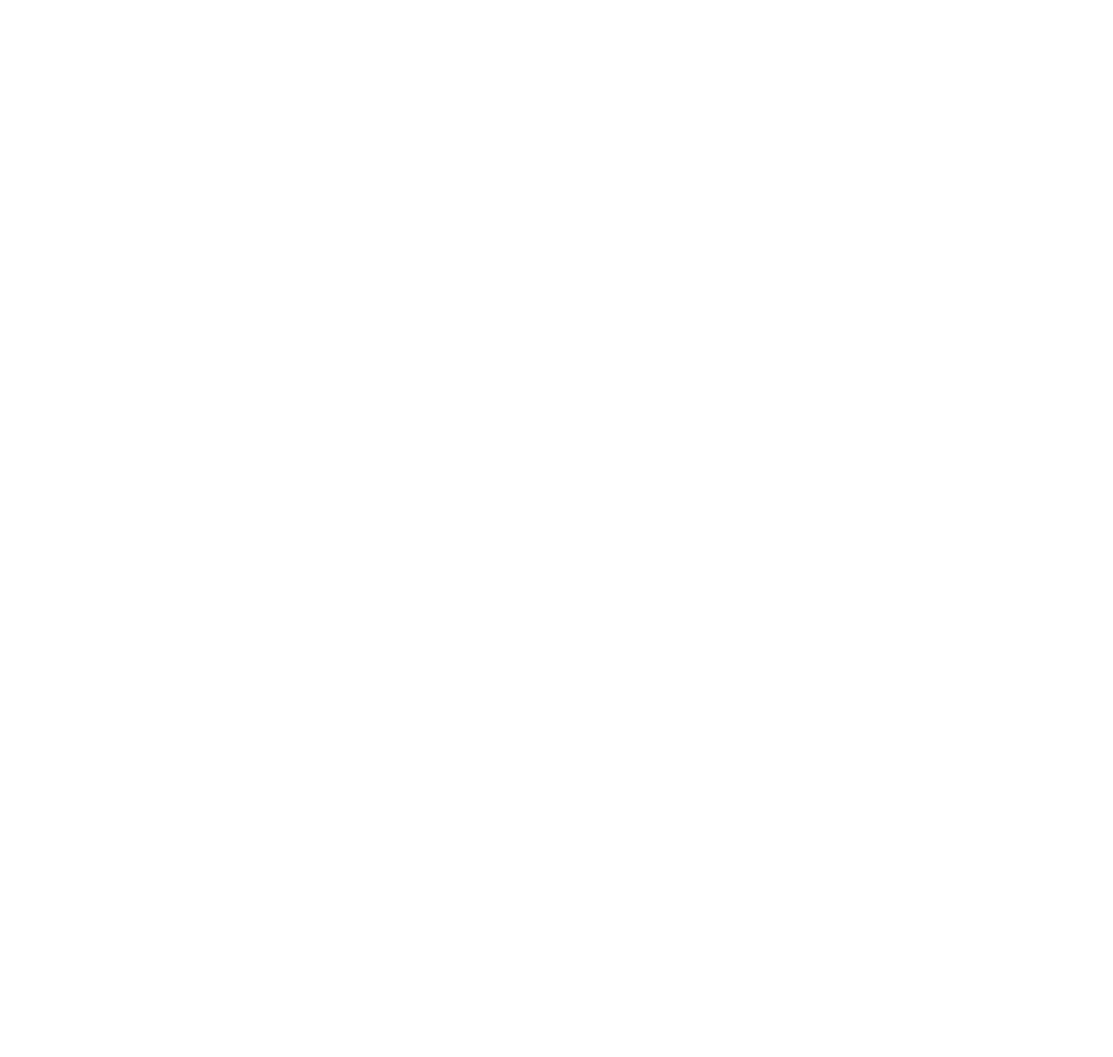
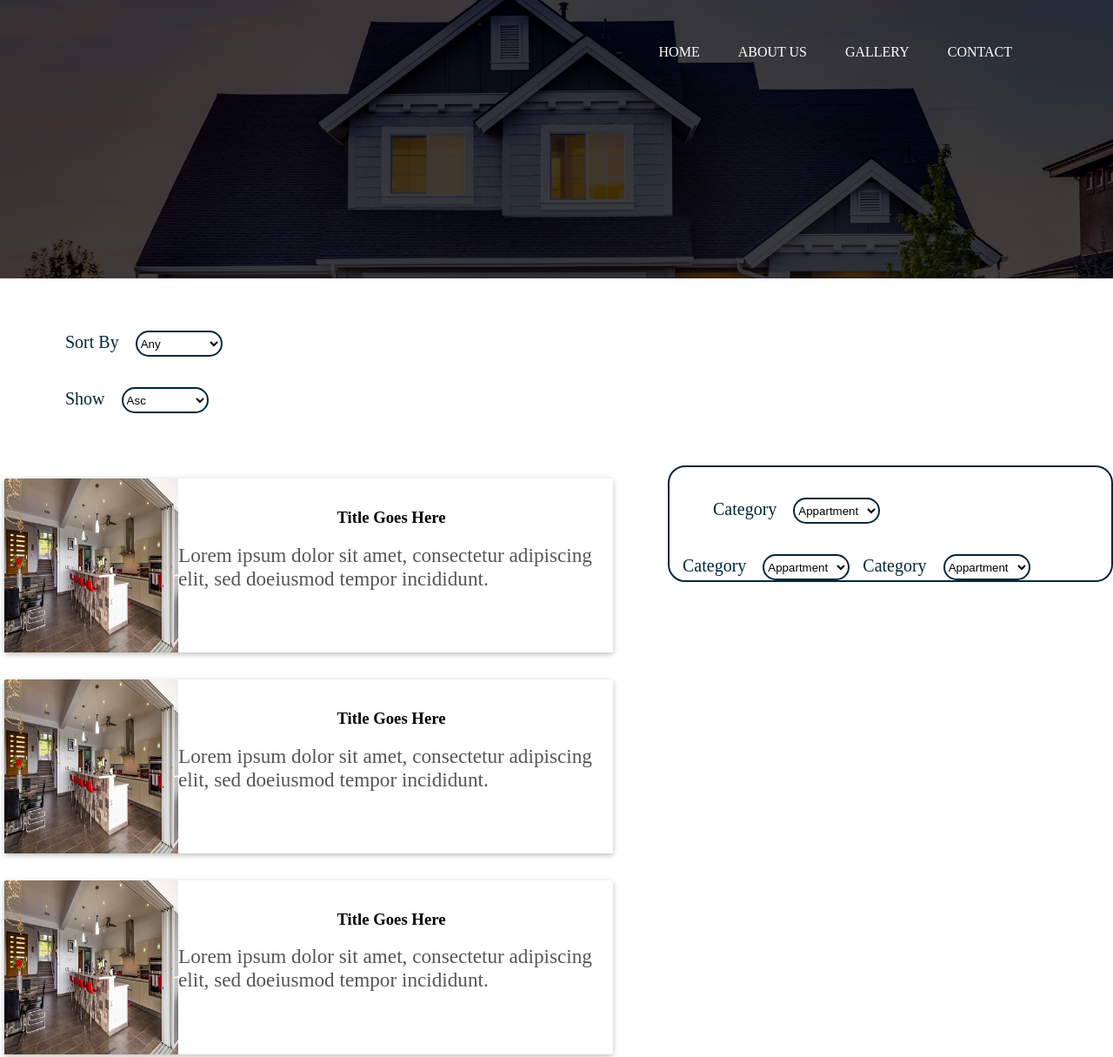
Before and after one commit to Rmili-Eya/Agence-Immobili-re2, a plain HTML site: page galleries.html in a window 1280 px wide. Shown: the top 1215 px of the page at 87% size. Before the commit the page ends 800 px from the top, so only its background shows below. Drawn offline with Linux system fonts and the light colour scheme; a web font is replaced by a local one.

Commit message:
ajout du page gallery

```diff
--- /dev/null
+++ b/gallerie.css
@@ -0,0 +1,126 @@
+@import url("https://fonts.googleapis.com/css2?family=IM+Fell+English&display=swap");
+Body {
+  margin: 0;
+  padding: 0;
+  font-family: "IM Fell English", serif;
+}
+#navbar {
+  display: flex;
+  align-items: center;
+  justify-content: space-between;
+  margin: auto;
+  width: 85%;
+  padding: 35px 0;
+}
+#navbar ul li {
+  display: inline-block;
+  list-style: none;
+  margin: 0 20px;
+  position: relative;
+}
+#navbar ul li a {
+  text-decoration: none;
+  color: white;
+  text-transform: uppercase;
+}
+.background2{
+    background-image:linear-gradient(rgba(0,0,0,0.75),rgba(0,0,0,0.75)), url(./b2.jpeg);
+    background-repeat: no-repeat;
+    background-size: cover;
+    background-position: center;
+    width: 100%;
+    height: 40vh;
+}
+
+
+
+/*----------3.Cards----------*/
+.card {
+	position: relative;
+  	margin:2% 5px 2% 5px;
+  	background-color: #fff;
+  	transition: box-shadow .25s;
+  	border-radius: 2px;
+   	box-shadow: 0 2px 5px 0 rgba(0,0,0,0.16),0 2px 10px 0 rgba(0,0,0,0.12);
+	padding:0;
+	min-width:700px;
+	max-width:700px;
+}
+.card .card-image img {
+  display: block;
+  border-radius: 2px 2px 0 0;
+  position: relative;
+  left: 0;
+  right: 0;
+  top: 0;
+  bottom: 0;
+  width: 100%;
+}
+.card .card-content {
+  padding: 15px 10px 0 0;
+  border-radius: 0 0 2px 2px;
+}
+
+.card .card-content p {
+  margin:0;
+  font-size:1.45rem;
+  color: #555555;
+}
+.card-content h3{
+text-align: center;
+}
+/*----3.a.Horizontal----*/
+.card.horizontal .card-image img {
+	height:200px;
+	width:200px;
+}
+
+.card.horizontal {
+
+  	display: flex;
+}
+.card.horizontal.small .card-image,
+ .card.horizontal.medium .card-image,
+  .card.horizontal.large .card-image {
+  	height: 100%;
+  	max-height: none;
+  	overflow: visible;
+}
+.card-section{
+    width: 60%;
+    display: flex;
+    flex-wrap: wrap;
+}
+.Form-section{
+    width: 40%;
+}
+
+.filter{
+    padding: 25px;
+}
+.select1{
+    margin: 35px;
+
+}
+label{
+    font-size: 20px;
+    margin:15px ;
+    color: #012738;
+}
+select{
+    width: 100px;
+    border: 2px solid #012738;
+    background-color: transparent;
+    border-radius: 20px;
+    height: 30px;
+}
+.row{
+    display: flex;
+}
+.Form-section form{
+    border: 2px solid #012738;
+    border-radius: 20px;
+}
+.price{
+    display: flex;
+}
--- a/galleries.html
+++ b/galleries.html
@@ -0,0 +1,129 @@
+<!DOCTYPE html>
+<html lang="en">
+<head>
+    <meta charset="UTF-8">
+    <meta http-equiv="X-UA-Compatible" content="IE=edge">
+    <meta name="viewport" content="width=device-width, initial-scale=1.0">
+    <title>Gallery Page</title>
+    <link rel="stylesheet" href="gallerie.css">
+</head>
+<body>
+    <!-----------------------------------NavBar ---------------------------------------------->
+    <div class="background2">
+        <div id="navbar">
+            <span class="logo"></span>
+            <ul>
+                <li><a href="index.html">Home</i></a></li>
+                <li> <a href="#"> About Us  </a></li>
+                <li> <a href="galleries.html"> Gallery </a> </li>
+                <li> <a href="#"> Contact</a></li>
+
+            </ul>
+        </div>
+    </div>
+<!------------------------------------Cards Section----------------------------------------------------->
+<div class="filter">
+<form >
+<div class="select1">
+    <label for="choices">Sort By</label>
+    <select name="choices" id="choices">
+      <option value="">Any</option>
+      <option value="">Price</option>
+      <option value="">Country</option>
+      <option value="">Location</option>
+    </select>
+</div>
+<div class="select1">
+    <label for="choices">Show</label>
+    <select name="choices" id="choices">
+      <option value="">Asc</option>
+      <option value="">Desc</option>
+    </select>
+</div>
+</form>
+</div>
+<div class="row">
+<div class="card-section">
+   <div class="card horizontal">
+    <div class="card-image">
+      <img src="c4.jpeg">
+    </div>
+    <div class="card-stacked">
+      <div class="card-content">
+        <h3>Title Goes Here</h3>
+        <p>Lorem ipsum dolor sit amet, consectetur adipiscing elit,  sed doeiusmod tempor incididunt.</p>
+       </div>
+     </div>
+     </div>
+     <!------->
+     <div class="card horizontal">
+        <div class="card-image">
+          <img src="c4.jpeg">
+        </div>
+        <div class="card-stacked">
+          <div class="card-content">
+            <h3>Title Goes Here</h3>
+            <p>Lorem ipsum dolor sit amet, consectetur adipiscing elit,  sed doeiusmod tempor incididunt.</p>
+           </div>
+         </div>
+         </div>
+          <!------->
+     <div class="card horizontal">
+        <div class="card-image">
+          <img src="c4.jpeg">
+        </div>
+        <div class="card-stacked">
+          <div class="card-content">
+            <h3>Title Goes Here</h3>
+            <p>Lorem ipsum dolor sit amet, consectetur adipiscing elit,  sed doeiusmod tempor incididunt.</p>
+           </div>
+         </div>
+     </div>
+          <!------->
+     <div class="card horizontal">
+        <div class="card-image">
+          <img src="c4.jpeg">
+        </div>
+        <div class="card-stacked">
+          <div class="card-content">
+            <h3>Title Goes Here</h3>
+            <p>Lorem ipsum dolor sit amet, consectetur adipiscing elit,  sed doeiusmod tempor incididunt.</p>
+           </div>
+         </div>
+</div>
+</div>
+
+<!------------------------------------Form Section----------------------------------------------------->
+<div class="Form-section">
+<form>
+    <div class="select1">
+        <label for="choices">Category</label>
+        <select name="choices" id="choices">
+          <option value="">Appartment</option>
+          <option value="">Villa</option>
+          <option value="">Small Studio</option>
+        </select>
+    </div>
+    <div class="price">
+        <div class="min">
+            <label for="choices">Category</label>
+            <select name="choices" id="choices">
+              <option value="">Appartment</option>
+              <option value="">Villa</option>
+              <option value="">Small Studio</option>
+            </select>
+        </div>
+        <div class="max">
+            <label for="choices">Category</label>
+            <select name="choices" id="choices">
+              <option value="">Appartment</option>
+              <option value="">Villa</option>
+              <option value="">Small Studio</option>
+            </select>
+        </div>
+    </div>
+</form>
+</div>
+</div>
+</body>
+</html>
--- a/style.css
+++ b/style.css
@@ -143,7 +143,7 @@ form {
 }
 .Titre-Section::after {
   position: absolute;
-  left: 0;
+  left: 40%;
   bottom: 0;
   width: 20px;
   height: 2px;
```
Also changed, not shown: index.html (+5 -5 lines).
